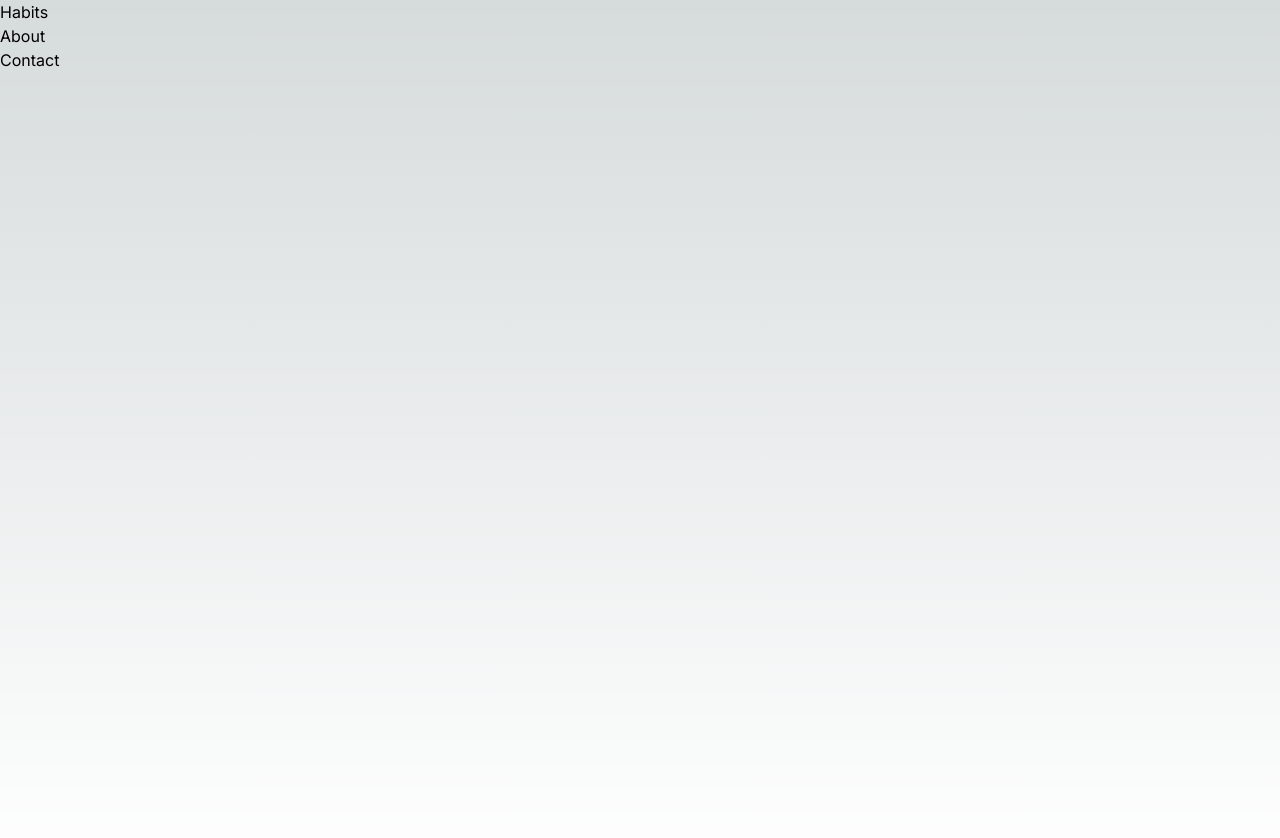
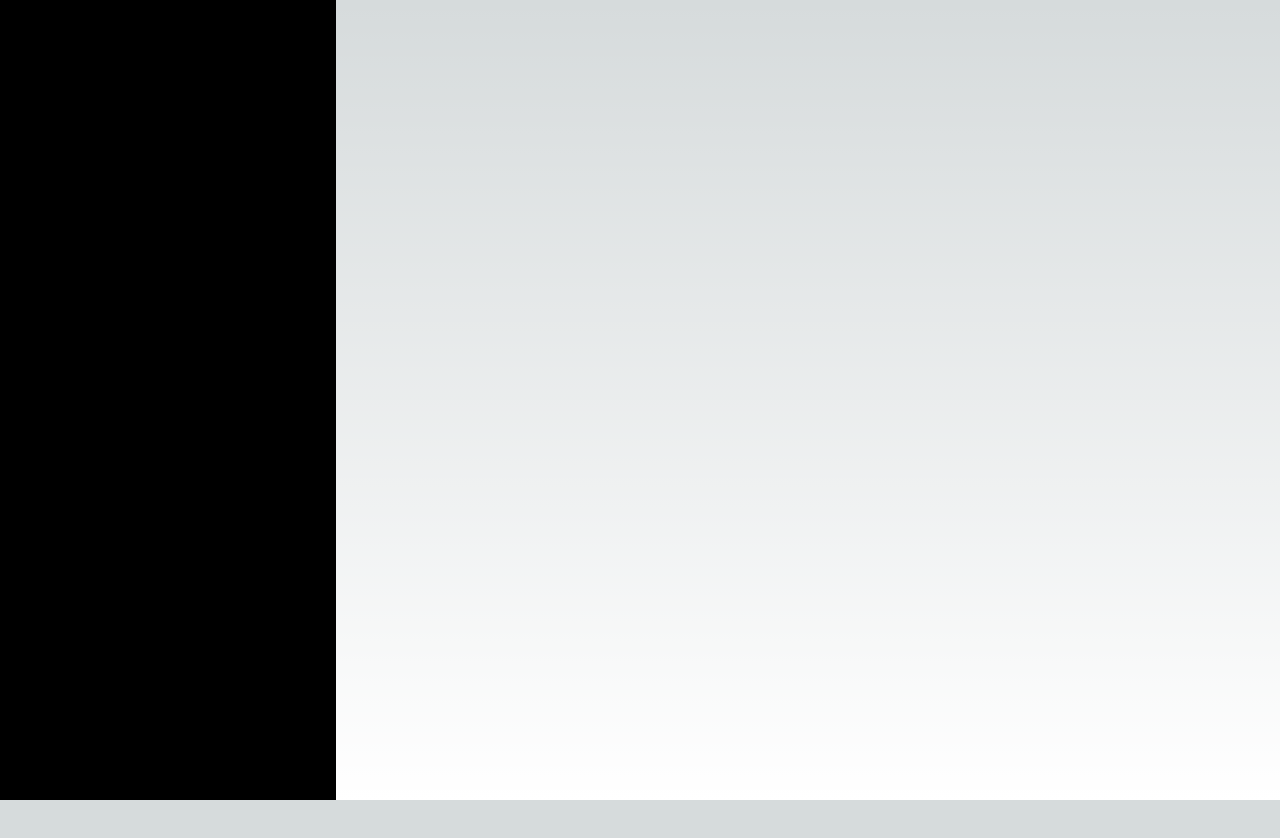
Before and after one commit to WillamNyunt/habit-tracker-, a Next.js app: page / in a window 1280 px wide. Shown: the top 838 px of the page. After the commit the page ends 800 px from the top, so only its background shows below. Built offline with nearby package versions, Linux system fonts and the light colour scheme.

Commit message:
Habit page + Nav setup

```diff
--- /dev/null
+++ b/public/components/navigation.module.css
@@ -0,0 +1,5 @@
+.aside {
+    padding: 10px;
+    min-width: 336px;
+    background-color: black;
+}
--- a/public/components/navigation.tsx
+++ b/public/components/navigation.tsx
@@ -1,16 +1,20 @@
+import Link from "next/link"
+import classes from './navigation.module.css'
+
 export default function Navigation() {
     return (
-        <aside>
-            <nav className=" ">
+        <aside className={classes.aside}>
+            <nav>
                 <ul>
                     <li>
-                        <a href="/">Habits</a>
+                        <Link href='/'>
+                            <p>Habit Tracker</p>
+                        </Link>
                     </li>
                     <li>
-                        <a href="/about">About</a>
-                    </li>
-                    <li>
-                        <a href="/contact">Contact</a>
+                        <Link href='/habits'>
+                            <p>Habits</p>
+                        </Link>
                     </li>
                 </ul>
             </nav>
--- a/src/app/globals.css
+++ b/src/app/globals.css
@@ -16,6 +16,7 @@
   }
 }
 
+
 body {
   color: rgb(var(--foreground-rgb));
   background: linear-gradient(
--- a/src/app/habits/page.tsx
+++ b/src/app/habits/page.tsx
@@ -0,0 +1,11 @@
+import React from 'react'
+
+export default function HabitsPage() {
+
+
+    return (
+        <h1>
+           This is a habits page.
+        </h1>
+    )
+}
--- a/src/app/layout.tsx
+++ b/src/app/layout.tsx
@@ -17,7 +17,7 @@ export default function RootLayout({
 }>) {
   return (
     <html lang="en">
-      <body className={inter.className + ' '}>
+      <body className={inter.className + ' flex flex-row min-h-screen'}>
         <Navigation />
         {children}</body>
     </html>
--- /dev/null
+++ b/src/app/page.module.css
@@ -0,0 +1,3 @@
+main {
+    background: rgb(15, 15, 15);
+}
--- a/src/app/page.tsx
+++ b/src/app/page.tsx
@@ -1,8 +1,9 @@
 import Image from "next/image";
+import classes from './page.module.css';
 
 export default function Home() {
   return (
-    <main className="flex min-h-screen flex-col items-center justify-between p-24">
+    <main className='flex min-h-screen flex-col items-center justify-between p-24'>
 
     </main>
   );
```
